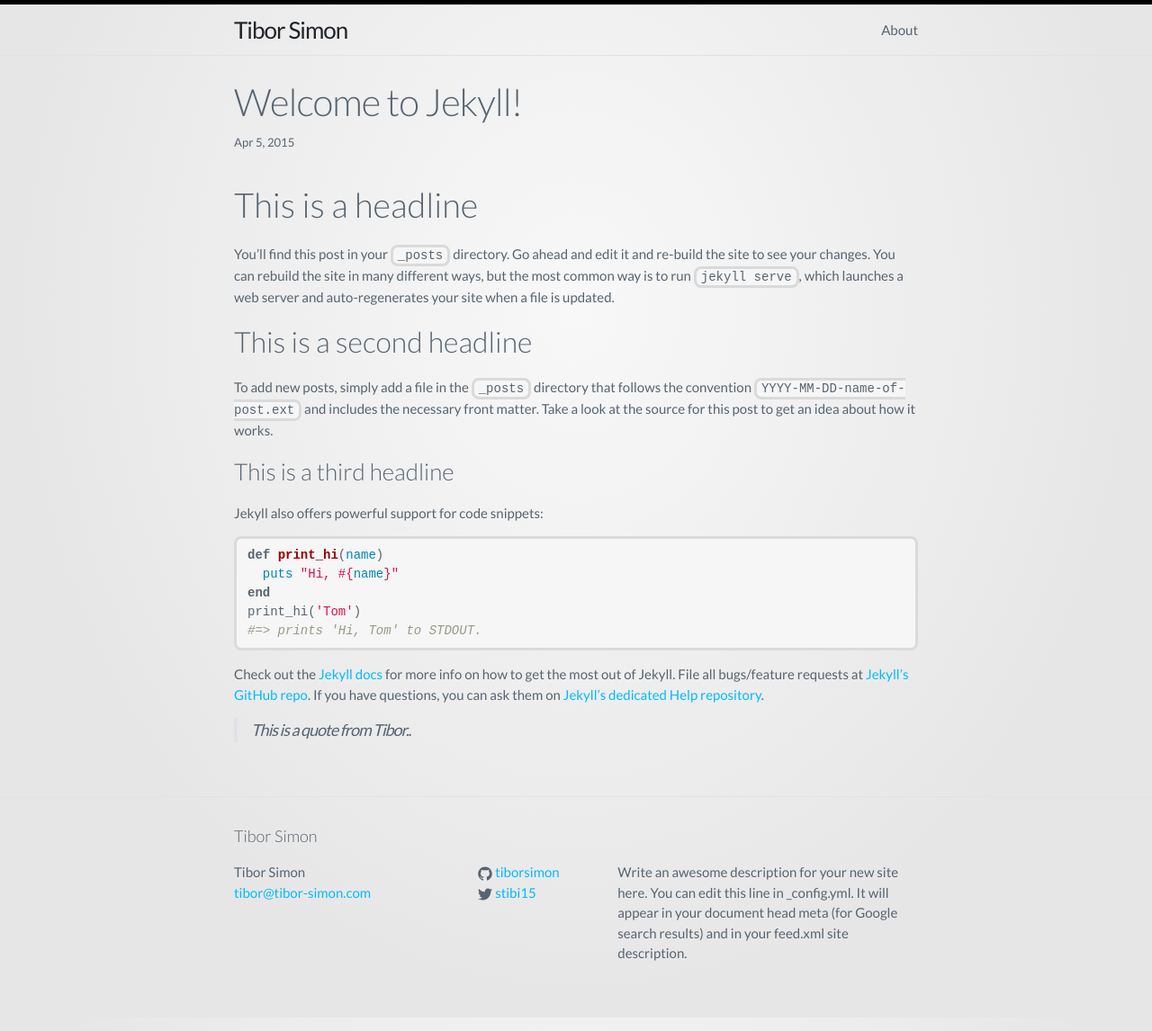
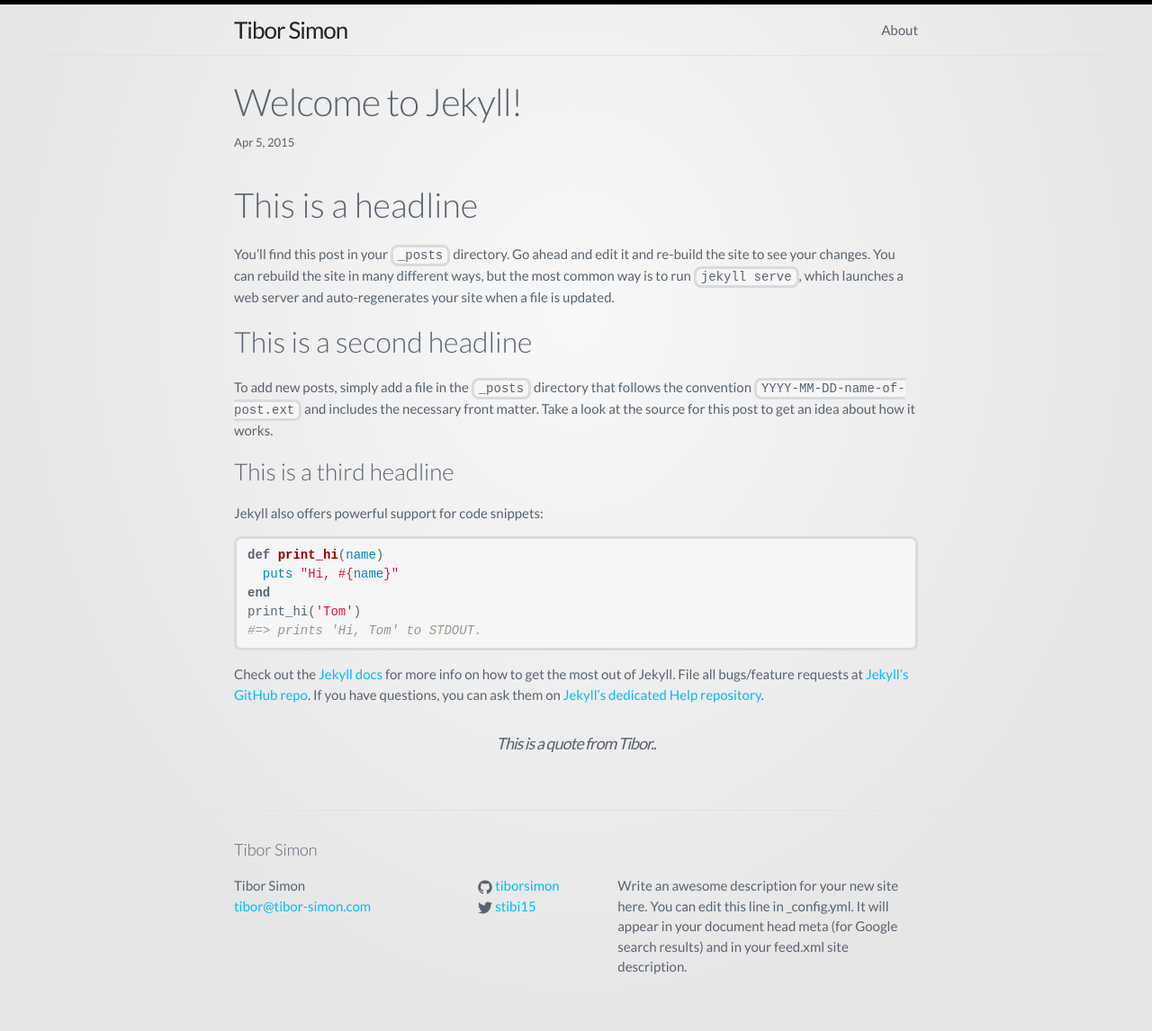
Before and after one commit to tiborsimon/tiborsimon.github.io, a Jekyll site: the page built from _posts/2015-04-05-welcome-to-jekyll.md, in a window 1280 px wide. Shown: the whole page at 90% size. Built offline with Jekyll 4.4.1, drawn with Linux system fonts in a browser that asks for light colours; nearby versions of some CDN libraries.

Commit message:
blockoute update

```diff
--- a/_sass/_base.scss
+++ b/_sass/_base.scss
@@ -146,12 +146,12 @@
  * Blockquotes
  */
 blockquote {
-    color: $grey-color;
-    border-left: 4px solid $grey-color-light;
-    padding-left: $spacing-unit / 2;
-    font-size: 18px;
-    letter-spacing: -1px;
-    font-style: italic;
+      color: #566471;
+      font-size: 18px;
+      letter-spacing: -1px;
+      font-style: italic;
+      text-align: center;
+      margin: 30px 0px;
 
     > :last-child {
         margin-bottom: 0;
```
